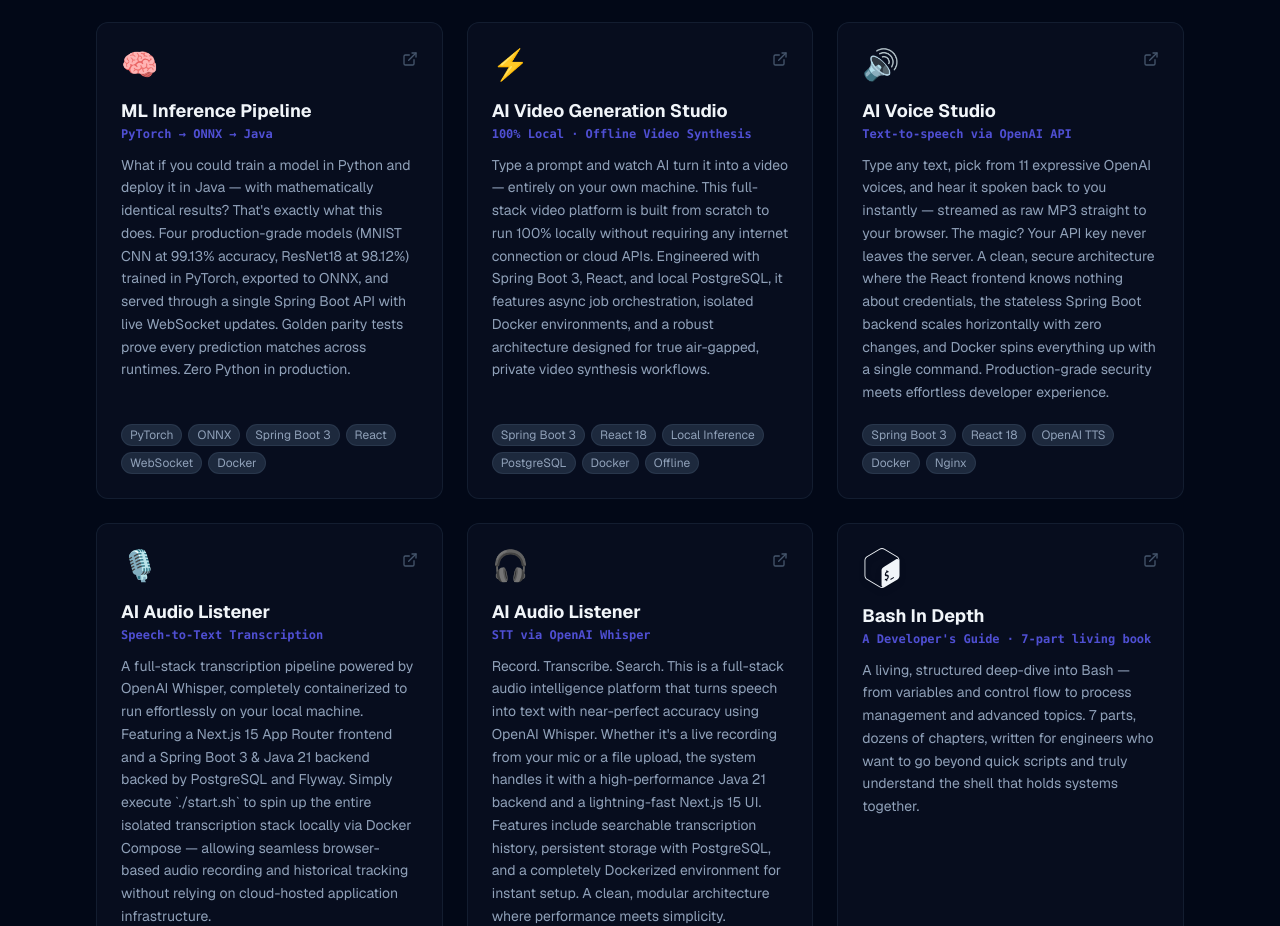
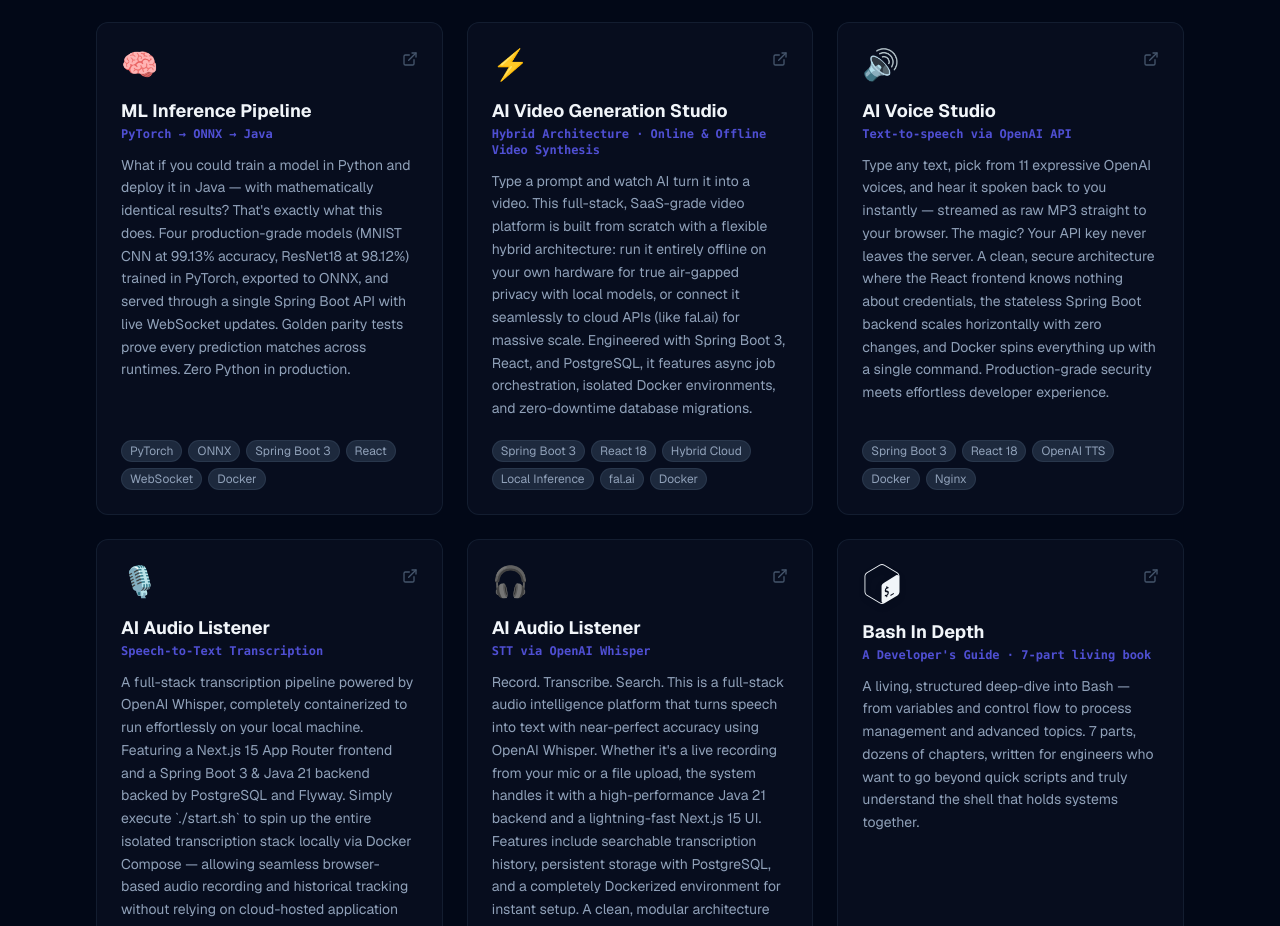
Before and after one commit to chemacabeza/chemacabeza-dev, a Next.js app: page /projects in a window 1280 px wide. Shown: the part 800-1726 px from the top of the page. Built offline with nearby package versions, Linux system fonts and the light colour scheme.

Commit message:
feat: refine AI Video Generation Studio description to highlight hybrid online and offline architecture

```diff
--- a/app/projects/page.tsx
+++ b/app/projects/page.tsx
@@ -29,10 +29,10 @@ const githubProjects = [
         url: "https://github.com/chemacabeza/test-for-ai-wan",
         emoji: "⚡",
         title: "AI Video Generation Studio",
-        subtitle: "100% Local · Offline Video Synthesis",
+        subtitle: "Hybrid Architecture · Online & Offline Video Synthesis",
         description:
-            "Type a prompt and watch AI turn it into a video — entirely on your own machine. This full-stack video platform is built from scratch to run 100% locally without requiring any internet connection or cloud APIs. Engineered with Spring Boot 3, React, and local PostgreSQL, it features async job orchestration, isolated Docker environments, and a robust architecture designed for true air-gapped, private video synthesis workflows.",
-        tags: ["Spring Boot 3", "React 18", "Local Inference", "PostgreSQL", "Docker", "Offline"],
+            "Type a prompt and watch AI turn it into a video. This full-stack, SaaS-grade video platform is built from scratch with a flexible hybrid architecture: run it entirely offline on your own hardware for true air-gapped privacy with local models, or connect it seamlessly to cloud APIs (like fal.ai) for massive scale. Engineered with Spring Boot 3, React, and PostgreSQL, it features async job orchestration, isolated Docker environments, and zero-downtime database migrations.",
+        tags: ["Spring Boot 3", "React 18", "Hybrid Cloud", "Local Inference", "fal.ai", "Docker"],
     },
     {
         repo: "test-for-audio-generation",
```
